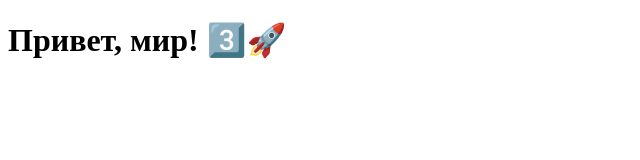
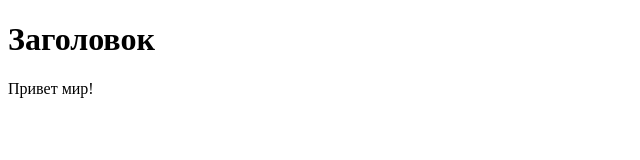
Before and after one commit to EvgenMironov900/my-first-site, a plain HTML site: page index.html in a window 1280 px wide. Shown: the whole page, without its empty margins (0-640 px from the left). Drawn offline with Linux system fonts and the light colour scheme.

Commit message:
Update index.html

```diff
--- a/index.html
+++ b/index.html
@@ -1,12 +1,10 @@
 <!DOCTYPE html>
 <html>
-<head>
-    <title>Мой сайт</title>
-</head>
-<body>
-    <h1>Привет, мир! 3️⃣🚀</h1>
-    <script>
-        console.log("Этот текст виден в консоли браузера");
-    </script>
-</body>
+   <head>
+      <title>Заголовок документа</title>
+   </head>
+   <body>
+      <h1>Заголовок</h1>
+      <p>Привет мир!</p>
+   </body>
 </html>
```
